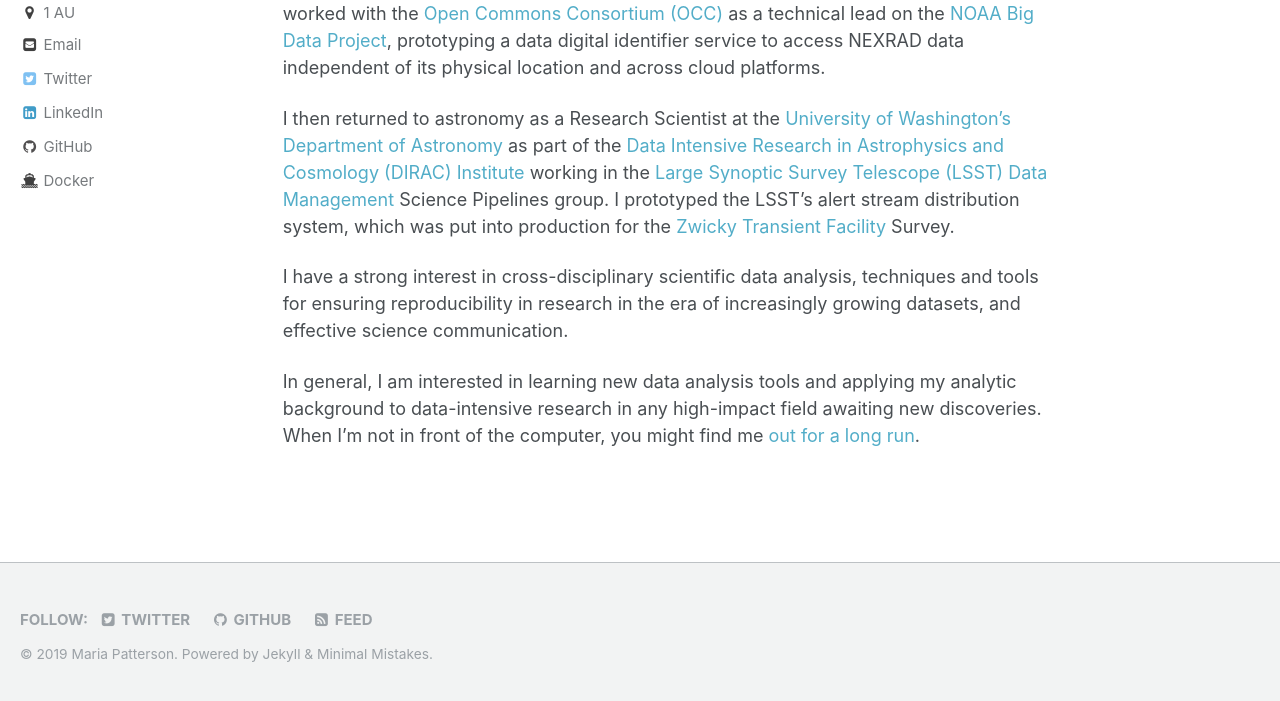
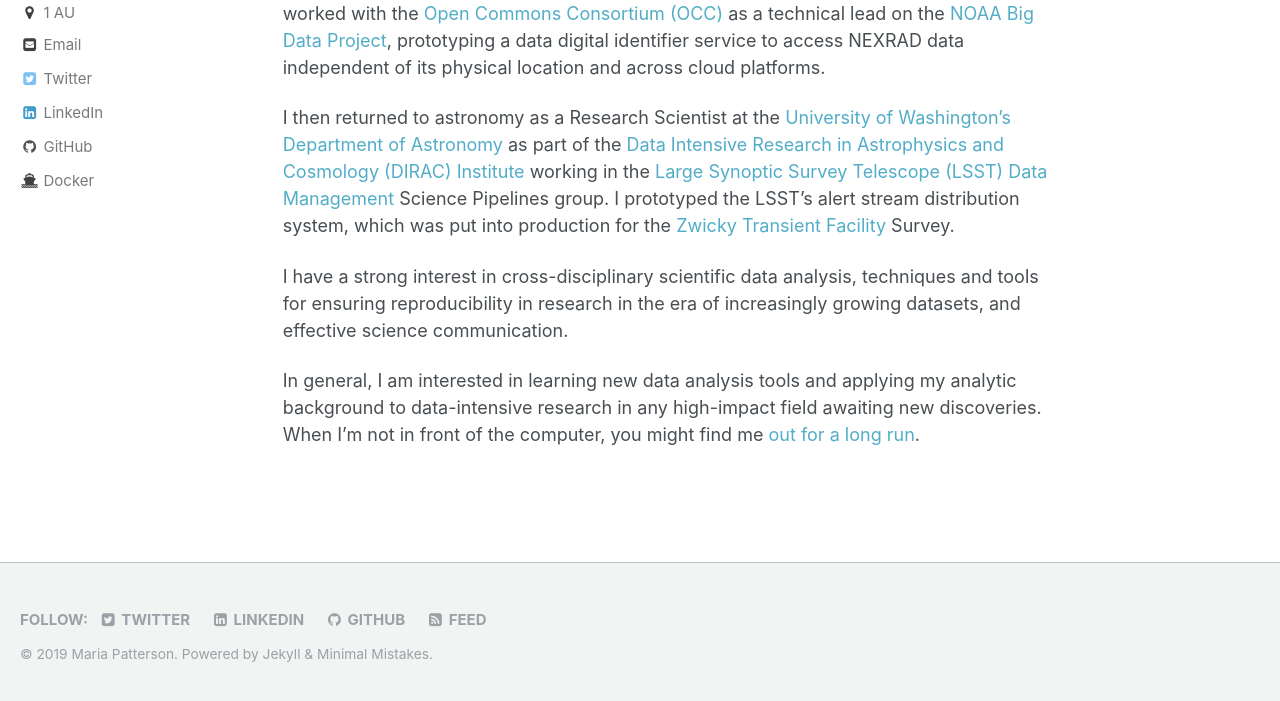
Before and after one commit to mtpatter/mtpatter.github.io, a Jekyll site: the page built from _pages/home.md, in a window 1280 px wide and 1322 px high. Shown: the part 617-1318 px from the top of the window. Built offline with Jekyll 4.4.1, drawn with Linux system fonts in a browser that asks for light colours.

Commit message:
Add linkedin to bottom.

```diff
--- a/_includes/footer.html
+++ b/_includes/footer.html
@@ -6,8 +6,8 @@
     {% if site.twitter.username %}
       <li><a href="https://twitter.com/{{ site.twitter.username }}"><i class="fa fa-fw fa-twitter-square" aria-hidden="true"></i> Twitter</a></li>
     {% endif %}
-    {% if site.facebook.username %}
-      <li><a href="https://facebook.com/{{ site.facebook.username }}"><i class="fa fa-fw fa-facebook-square" aria-hidden="true"></i> Facebook</a></li>
+    {% if site.author.linkedin %}
+      <li><a href="https://linkedin.com/in/{{ site.author.linkedin }}"><i class="fa fa-fw fa-linkedin-square" aria-hidden="true"></i> LinkedIn</a></li>
     {% endif %}
     {% if site.author.github %}
       <li><a href="http://github.com/{{ site.author.github }}"><i class="fa fa-fw fa-github" aria-hidden="true"></i> GitHub</a></li>
```
